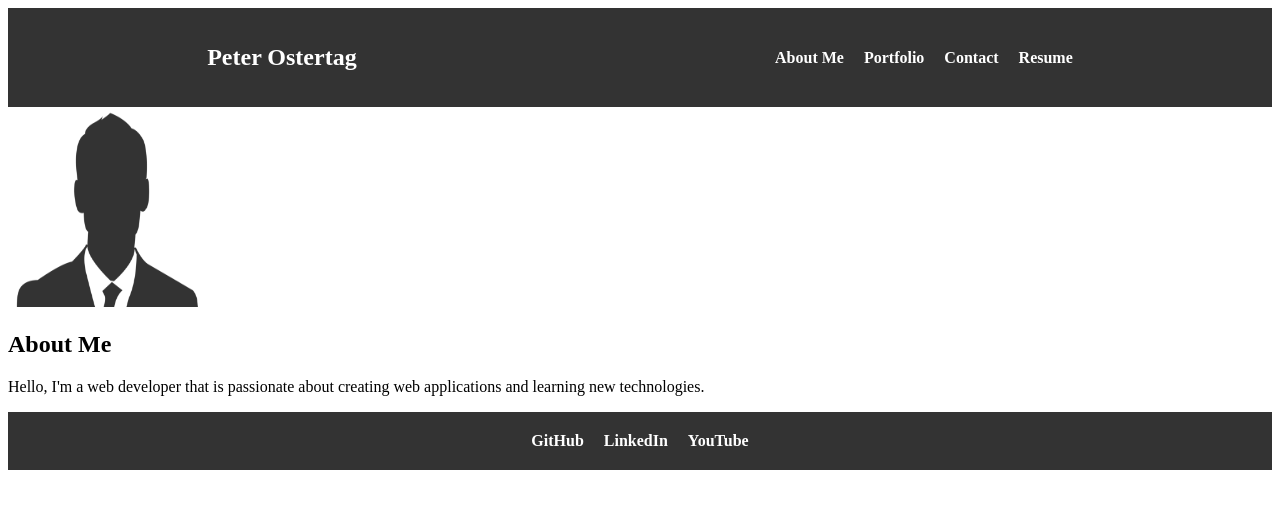
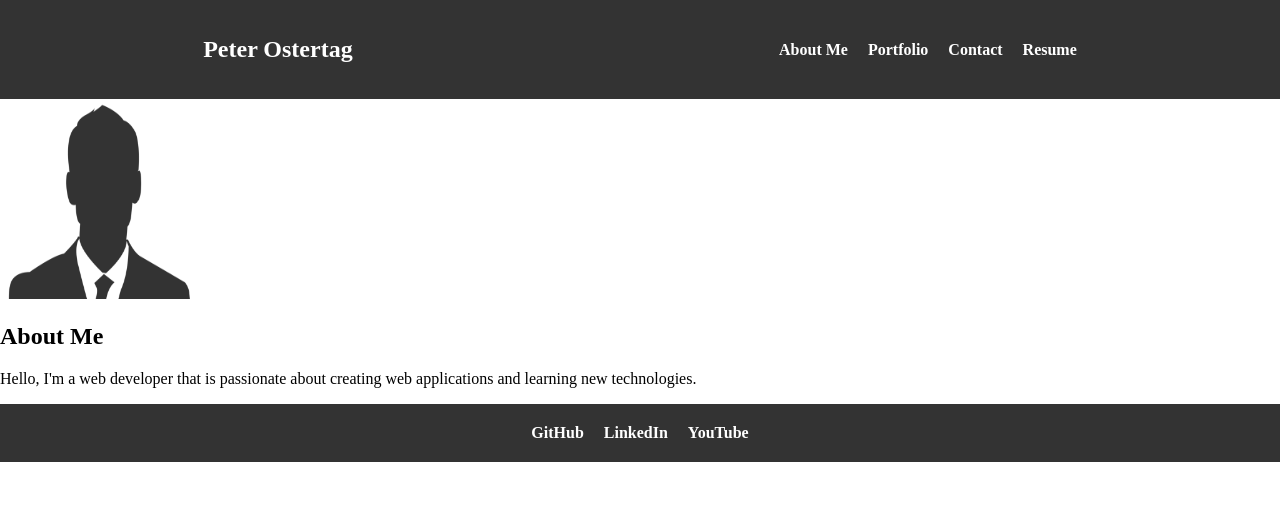
Before and after one commit to PeterOste/React-Portfolio, a React (Create React App) app: page / in a window 1280 px wide. Shown: the top 508 px of the page. Built offline with nearby package versions, Linux system fonts and the light colour scheme.

Commit message:
Fix style padding

```diff
--- a/src/App.css
+++ b/src/App.css
@@ -39,6 +39,19 @@ header {
     color: #f00;
 }
 
+html, body {
+    height: 100%;
+    margin: 0;
+    padding: 0;
+}
+
+/* Create a flex container for your app */
+#root {
+    display: flex;
+    flex-direction: column;
+    min-height: 100%;
+}
+
 footer {
     background-color: #333;
     color: #fff;
--- a/src/App.js
+++ b/src/App.js
@@ -8,7 +8,6 @@ import AboutMe from './components/AboutMe';
 import Portfolio from './components/Portfolio';
 import Contact from './components/Contact';
 import Resume from './components/Resume';
-
 function App() {
     return (
         <Router>
```
